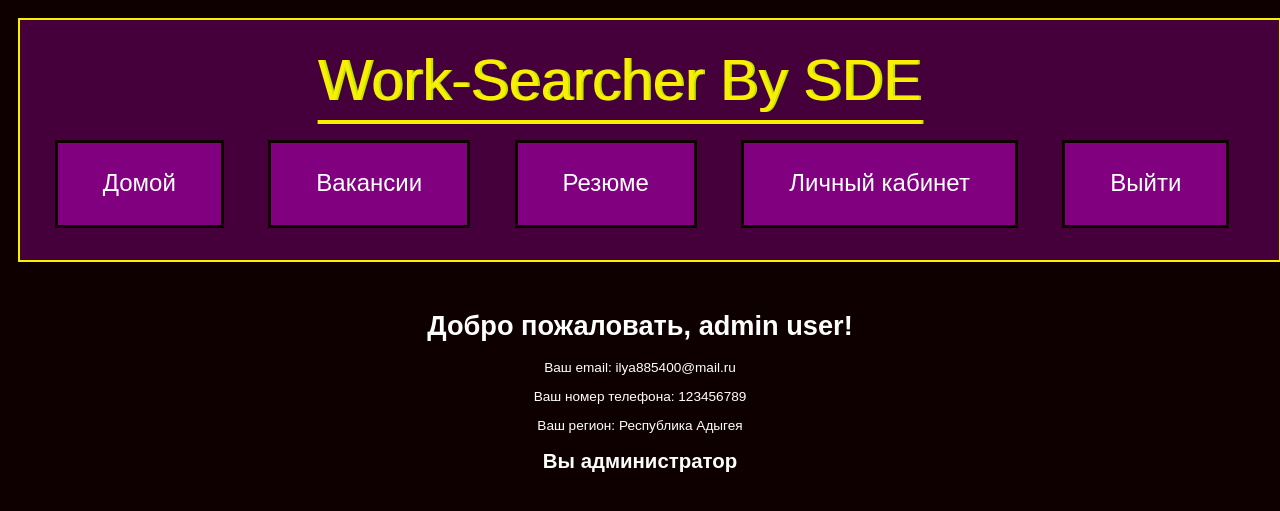
After one commit to Belebeika/SDE_Project, a Flask app: page /dashboard in a window 1280 px wide. The commit adds this page. Shown: the top 511 px of the page. Run offline with Flask 3, Linux system fonts and the light colour scheme; a user stored in the database is signed in.

Commit message:
Большой коммит

```diff
--- a/Controller/CZN.py
+++ b/Controller/CZN.py
@@ -10,33 +10,63 @@ CZN = Blueprint('CZN', __name__)
 def index():
     title = 'Главное меню'
     return render_template('index.html', title=title)
+from flask import request
+from flask import request
 
+from flask import request
 
 @CZN.route("/jobs", methods=['GET', 'POST'])
 def jobs():
-        # Проверяем, залогинен ли пользователь
-        if current_user.is_authenticated:
-            # Получаем объект региона текущего пользователя
-            selected_region = Region.query.get(current_user.region_id)
+    # Получаем выбранный регион и статус из параметров запроса
+    selected_region_id = request.args.get('region', 'all')
+    status = request.args.get('status', 'all')
 
-            # Если пользователь залогинен, отображаем вакансии без формы
-            if current_user.is_authenticated:
-                if current_user.is_admin:
+    # Получаем список всех регионов из базы данных
+    regions = Region.query.all()
+
+    selected_region = None
+    # Если пользователь залогинен
+    if current_user.is_authenticated:
+        # Если пользователь - админ
+        if current_user.is_admin:
+            # Если выбран конкретный регион
+            if selected_region_id != 'all':
+                # Фильтруем вакансии по выбранному региону и статусу
+                if status == 'pending':
+                    jobs = Job.query.join(User).filter(User.region_id==selected_region_id, Job.status==None).all()
+                elif status == 'approved':
+                    jobs = Job.query.join(User).filter(User.region_id==selected_region_id, Job.status==True).all()
+                elif status == 'rejected':
+                    jobs = Job.query.join(User).filter(User.region_id==selected_region_id, Job.status==False).all()
+                else:
+                    jobs = Job.query.join(User).filter(User.region_id==selected_region_id).all()
+            # Если выбраны все регионы
+            else:
+                if status == 'pending':
+                    jobs = Job.query.filter_by(status=None).all()
+                elif status == 'approved':
+                    jobs = Job.query.filter_by(status=True).all()
+                elif status == 'rejected':
+                    jobs = Job.query.filter_by(status=False).all()
+                else:
                     jobs = Job.query.all()
-                else:
-                    jobs = Job.query.filter_by(status=True).all()
+        # Если пользователь не админ
+        else:
+            jobs = Job.query.filter_by(status=True).all()
 
-            return render_template('jobs.html', jobs=reversed(jobs), selected_region=selected_region)
 
-        # Если пользователь анонимный, отображаем форму выбора региона
-        form = RegionForm()
-        if form.validate_on_submit():
-            region_choices = [(region.id, region.name) for region in Region.query.all()]
-            selected_region_id = form.region.data
-            jobs_in_region = Job.query.filter_by(region_id=selected_region_id).all()
-            return render_template('region_selection.html', form=form, region_choices=region_choices)
+        # Получаем объект региона текущего пользователя
+        selected_region = Region.query.get(current_user.region_id)
 
-        return render_template('region_selection.html', form=form)
+    # Если пользователь не авторизован
+    else:
+        if selected_region_id != 'all':
+            jobs = Job.query.join(User).filter(User.region_id==selected_region_id).all()
+            jobs = Job.query.filter_by(status=True).all()
+        else:
+            jobs = Job.query.filter_by(status=True).all()
+
+    return render_template('jobs.html', jobs=reversed(jobs), selected_region=selected_region, regions=regions)
 
 
 
@@ -46,3 +76,10 @@ def jobs():
 def resumes():
     resumes = Resume.query.filter_by(user=current_user).all()
     return render_template('resumes.html', resumes=reversed(resumes))
+
+
+@CZN.route('/dashboard')
+@login_required
+def dashboard():
+    if current_user.is_authenticated:
+        return render_template('dashboard.html')
--- a/Controller/job.py
+++ b/Controller/job.py
@@ -173,32 +173,44 @@ def review_job(job_id):
         return redirect(url_for('CZN.jobs'))
 
     return render_template('review_job.html', job=job)
-@job.route('/job/<int:job_id>/reject', methods=['GET'])
+@job.route('/job/<int:job_id>/reject', methods=['POST'])
 @login_required
 def reject_job(job_id):
+    if not current_user.is_admin:
+        abort(403)  # Отказ в доступе, если пользователь не является администратором
+
     job = Job.query.get(job_id)
 
-    if not job or not current_user.is_admin:
-        abort(403)  # Возвращаем ошибку 403 Forbidden для неадминистраторов или несуществующих вакансий
+    if not job:
+        abort(404, description="Вакансия не найдена")
 
-    job.status = False
-    db.session.commit()
+    if request.method == 'POST':
+        job.status = False
+        db.session.commit()
 
-    flash('Job rejected successfully!', 'success')
+        flash('Job rejected successfully!', 'success')
+
     return redirect(url_for('job.admin_jobs'))
-@job.route('/job/<int:job_id>/admin_approve', methods=['GET'])
+
+@job.route('/job/<int:job_id>/admin_approve', methods=['POST'])
 @login_required
 def admin_approve_job(job_id):
+    if not current_user.is_admin:
+        abort(403)  # Отказ в доступе, если пользователь не является администратором
+
     job = Job.query.get(job_id)
 
-    if not job or not current_user.is_admin:
-        abort(403)  # Возвращаем ошибку 403 Forbidden для неадминистраторов или несуществующих вакансий
+    if not job:
+        abort(404, description="Вакансия не найдена")
 
-    job.status = True
-    db.session.commit()
+    if request.method == 'POST':
+        job.status = True
+        db.session.commit()
 
-    flash('Job approve successfully!', 'success')
+        flash('Job approved successfully!', 'success')
+
     return redirect(url_for('job.admin_jobs'))
+
 
 @job.route('/admin/jobs', methods=['GET'])
 @login_required
--- a/Model/models.py
+++ b/Model/models.py
@@ -1,6 +1,8 @@
 from flask_login import UserMixin
 from app import db
 from werkzeug.security import generate_password_hash, check_password_hash
+
+
 class User(UserMixin, db.Model):
     id = db.Column(db.Integer, primary_key=True)
     firstname = db.Column(db.String(80), nullable=False)
@@ -30,6 +32,7 @@ class Region(db.Model):
     id = db.Column(db.Integer, primary_key=True)
     region = db.Column(db.String(50), nullable=False)
 
+
 class Resume(db.Model):
     id = db.Column(db.Integer, primary_key=True)
     title = db.Column(db.String(300), nullable=False)
--- a/app.py
+++ b/app.py
@@ -3,6 +3,7 @@ from flask_migrate import Migrate
 from flask_sqlalchemy import SQLAlchemy
 from flask_login import LoginManager
 import os
+
 
 basedir = os.path.abspath(os.path.dirname(__file__))
 app = Flask(__name__)
--- a/templates/base.html
+++ b/templates/base.html
@@ -23,22 +23,19 @@
         <ul>
             <li><a class="button" href="/">Домой</a></li>
             {% if not current_user.is_authenticated %}
-                <li><a class="button" href="/login">Войти</a></li>
+                <li><a class="button" href="/jobs">Вакансии</a></li>
+                 <li><a class="button" href="/login">Войти</a></li>
                 <li><a class="button" href="/register">Регистрация</a></li>
-                <li><a class="button" href="/jobs">Вакансии</a></li>
             {% endif %}
             {% if current_user.is_authenticated %}
-                <li><a class="button" href="/logout">Выйти</a></li>
                 <li><a class="button" href="/jobs">Вакансии</a></li>
-                {% if current_user.employer_status == False %}
+                {% if current_user.employer_status == False or current_user.is_admin %}
                     <li><a class="button" href="/resumes">Резюме</a></li>
                 {% endif %}
-            {% endif %}
-                {% if current_user.is_authenticated and current_user.is_admin %}
-        <li><a class="button" href="{{ url_for('job.admin_jobs') }}">Рассм Вакансий</a></li>
-                            <li><a class="button" href="{{ url_for('resume.admin_pending_resumes') }}">Рассм Резюме</a></li>
+            <li><a class="button" href="{{ url_for('CZN.dashboard') }}"> Личный кабинет</a></li>
+                <li><a class="button" href="/logout">Выйти</a></li>
+        {% endif %}
 
-    {% endif %}
 
 
         </ul>
--- /dev/null
+++ b/templates/dashboard.html
@@ -0,0 +1,20 @@
+{% extends "base.html" %}
+
+{% block title %}Личный кабинет{% endblock %}
+{% block content %}
+    <h1>Добро пожаловать, {{ current_user.firstname }} {{ current_user.lastname }}!</h1>
+    <p>Ваш email: {{ current_user.email }}</p>
+    <p>Ваш номер телефона: {{ current_user.phone_number }}</p>
+    <p>Ваш регион: {{ current_user.region.region }}</p>
+
+    {% if current_user.is_admin %}
+        <!-- Здесь может быть ваш код для панели админа -->
+        <h2>Вы администратор</h2>
+    {% elif current_user.employer_status %}
+        <!-- Здесь может быть ваш код для панели работодателя -->
+        <h2>Вы работодатель</h2>
+    {% else %}
+        <!-- Здесь может быть ваш код для панели работника -->
+        <h2>Вы работник</h2>
+    {% endif %}
+{% endblock %}
```
Also changed, not shown: templates/jobs.html (+26 -14 lines), Controller/resume.py (line endings or trailing spaces), instance/SDE.db.
